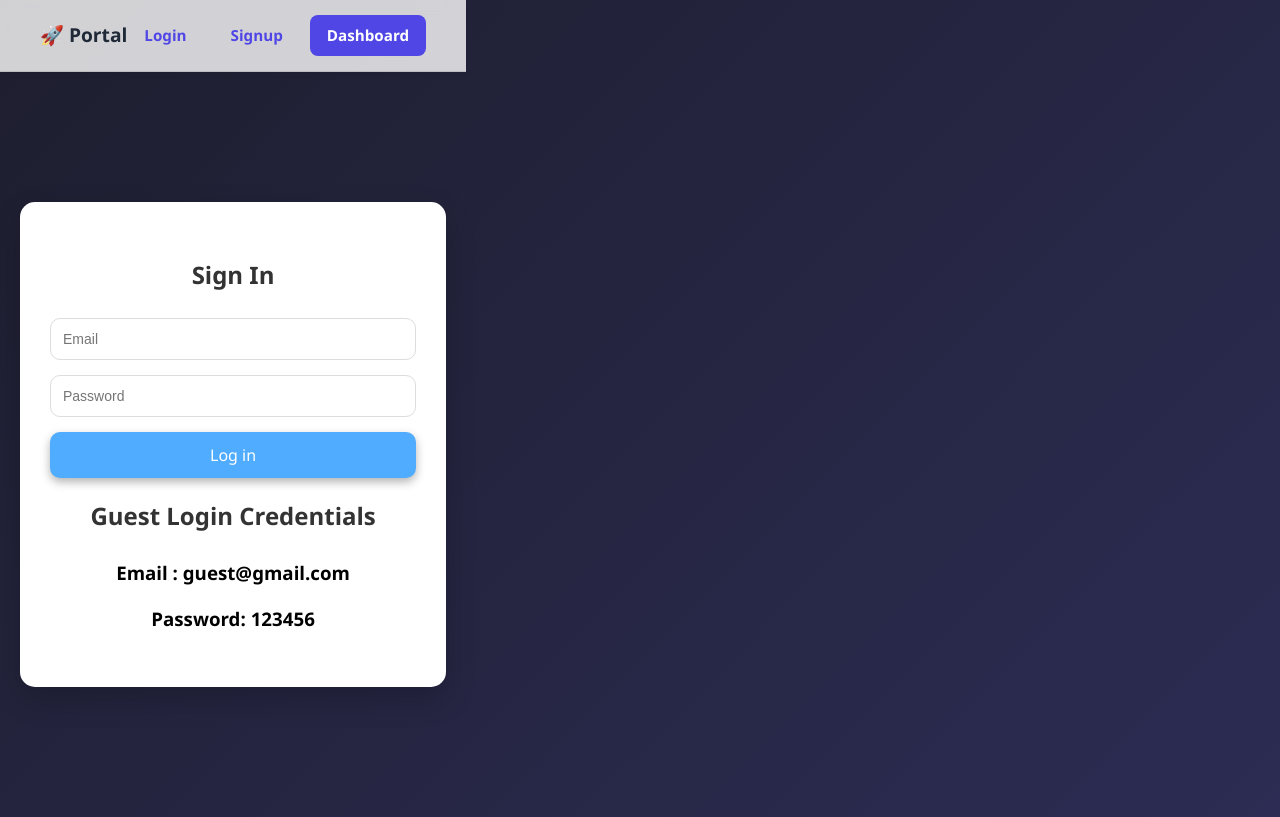
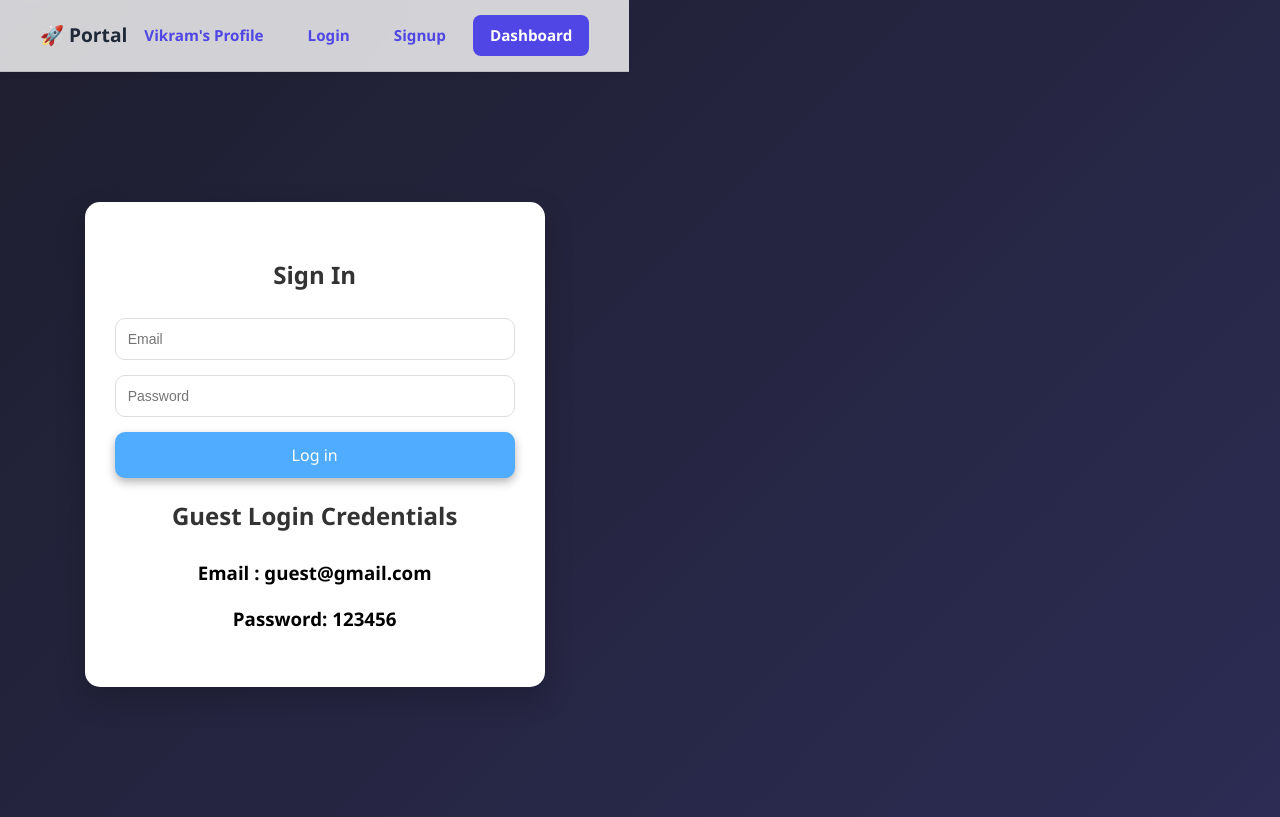
Before and after one commit to vikramNilaji/March2026, a React app in the folder auth-portal/frontend/signup/: page / in a window 1280 px wide. Built offline with nearby package versions, Linux system fonts and the light colour scheme; the HTML template or start-up script is replaced by a standard one.

Commit message:
lucideReact

```diff
--- a/auth-portal/frontend/signup/src/App.jsx
+++ b/auth-portal/frontend/signup/src/App.jsx
@@ -53,6 +53,7 @@ function App() {
         </div>
 
         <div style={{ display: "flex", gap: "10px" }}>
+          <Link to="/profile" style={linkStyle}>Vikram's Profile</Link>
           <Link to="/login" style={linkStyle}>
             Login
           </Link>
```
